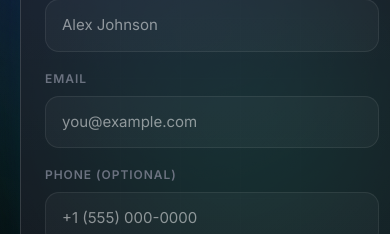
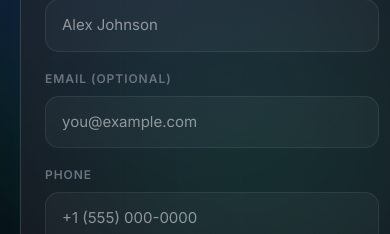
Before and after one commit to ZoyaAnsari19/True-Fitness, a Next.js app: page /join in a window 390 px wide. Shown: the part 342-576 px from the top of the page. Built offline with nearby package versions, Linux system fonts and the light colour scheme.

Commit message:
Update join form validation: make email optional and phone required. Adjusted input handling in `JoinView.tsx` to reflect new validation rules and updated labels accordingly. Documented changes in `TASKLOG.md`.

```diff
--- a/src/app/join/JoinView.tsx
+++ b/src/app/join/JoinView.tsx
@@ -34,6 +34,7 @@ export default function JoinView() {
 
   const cardRef = useRef<HTMLDivElement | null>(null);
   const nameRef = useRef<HTMLInputElement | null>(null);
+  const phoneRef = useRef<HTMLInputElement | null>(null);
 
   useEffect(() => {
     setPlan(normalizePlan(searchParams.get("plan")));
@@ -61,15 +62,17 @@ export default function JoinView() {
     const trimmedName = fullName.trim();
     const nameValid = trimmedName.length >= 2;
     const trimmedEmail = email.trim();
-    const emailValid = EMAIL_REGEX.test(trimmedEmail);
+    const emailValid =
+      trimmedEmail.length === 0 || EMAIL_REGEX.test(trimmedEmail);
     const digits = phone.replace(/\D/g, "");
-    const phoneValid = phone.trim().length === 0 || digits.length >= 10;
+    const phoneValid = digits.length >= 10;
 
     setNameError(!nameValid);
     setEmailError(!emailValid);
     setPhoneError(!phoneValid);
 
     if (!nameValid) shake(nameRef.current);
+    if (!phoneValid) shake(phoneRef.current);
     if (!nameValid || !emailValid || !phoneValid) return;
 
     setIsLoading(true);
@@ -220,7 +223,7 @@ export default function JoinView() {
                 </div>
 
                 <div className="join-field">
-                  <label htmlFor="join-email">Email</label>
+                  <label htmlFor="join-email">Email (optional)</label>
                   <input
                     id="join-email"
                     name="email"
@@ -238,12 +241,14 @@ export default function JoinView() {
                 </div>
 
                 <div className="join-field">
-                  <label htmlFor="join-phone">Phone (optional)</label>
+                  <label htmlFor="join-phone">Phone</label>
                   <input
                     id="join-phone"
                     name="phone"
                     type="tel"
                     autoComplete="tel"
+                    required
+                    ref={phoneRef}
                     value={phone}
                     onChange={(e) => {
                       setPhone(e.target.value);
```
Also changed, not shown: 1 other file (tests, documents, lock files or other folders).
